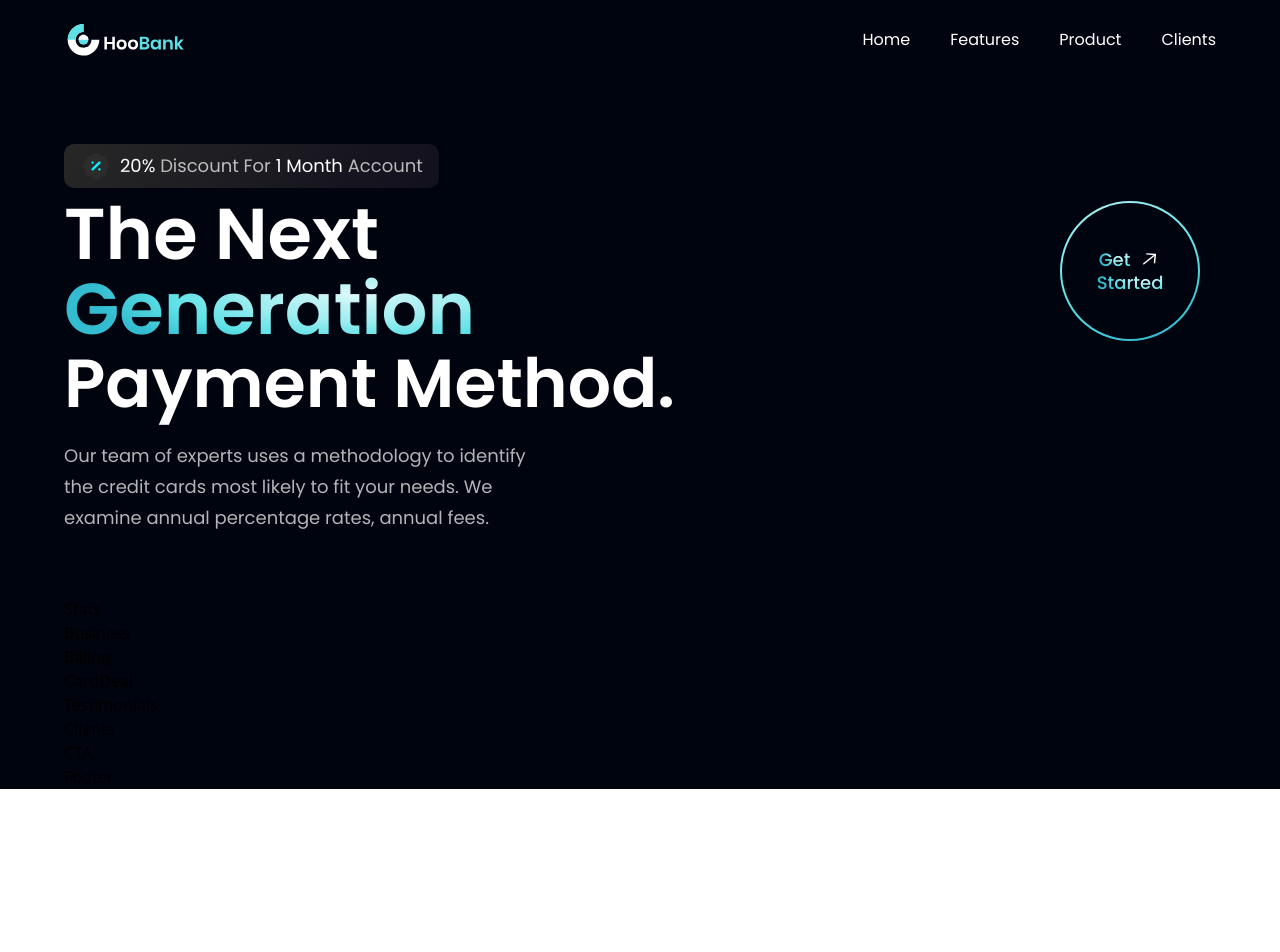
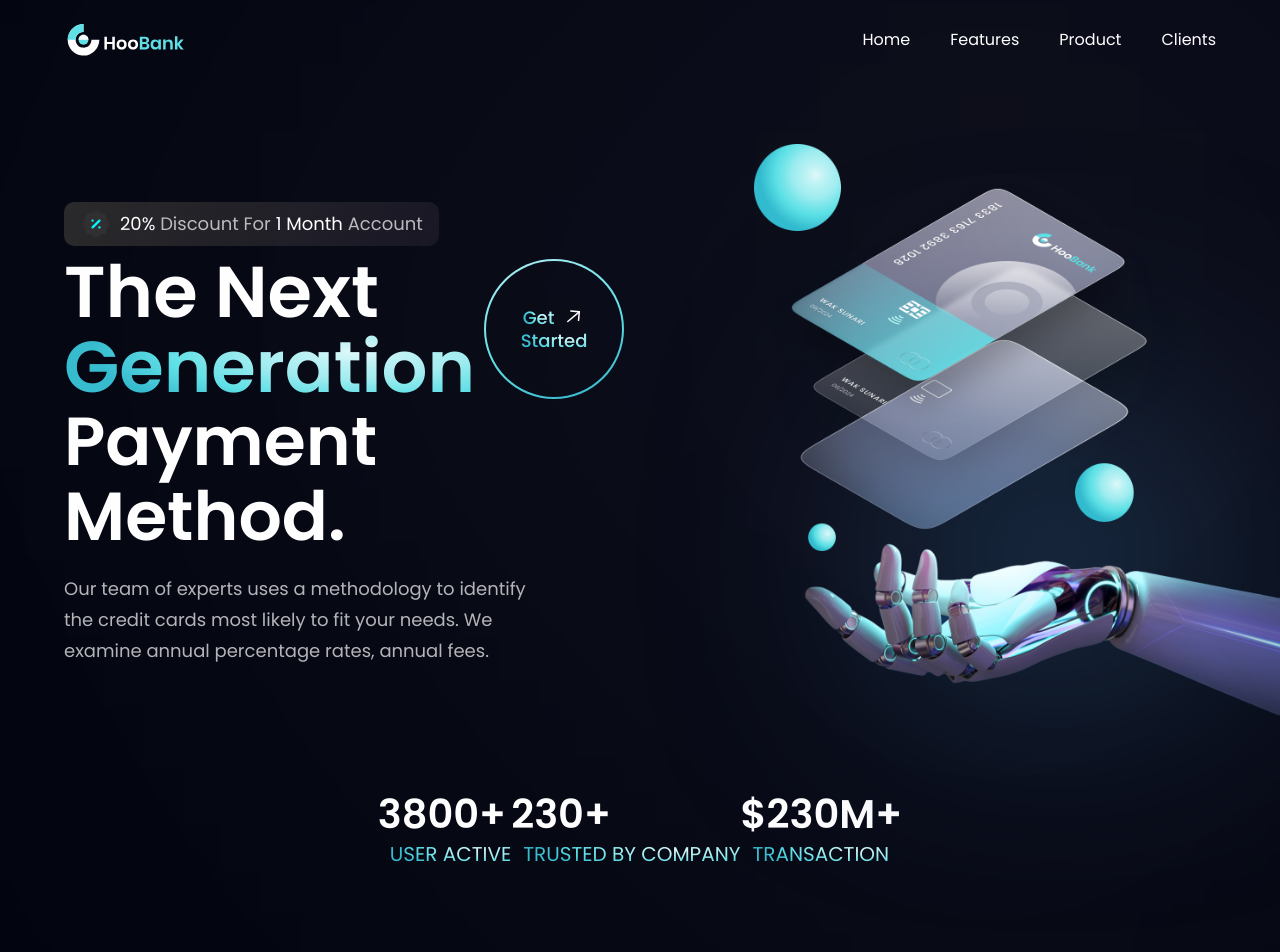
Before and after one commit to Snyrby/react-hoobank, a React (Vite) app: page / in a window 1280 px wide. Shown: the top 952 px of the page. Before the commit the page ends 800 px from the top, so only its background shows below. Built offline with nearby package versions, Linux system fonts and the light colour scheme.

Commit message:
Finished hero section
Now working on the stats section

```diff
--- a/src/components/Hero.jsx
+++ b/src/components/Hero.jsx
@@ -45,6 +45,19 @@
           annual fees.
         </p>
       </div>
+      <div className={`flex-1 flex ${styles.flexCenter} md:my-0 my-10 relative`}>
+        <img
+          src={robot}
+          alt="billing"
+          className="w-[100%] h-[100%] relative z-[5]"
+        />
+        <div className="absolute z-[0] w-[40%] h-[35%] top-0 pink__gradient" />
+        <div className="absolute z-[1] w-[80%] h-[80%] rounded-full bottom-40 white__gradient" />
+        <div className="absolute z-[0] w-[50%] h-[50%] right-20 bottom-20 blue__gradient" />
+      </div>
+      <div className={`ss:hidden ${styles.flexCenter}`}>
+        <GetStarted />
+      </div>
     </section>
   );
 };
--- a/src/components/Stats.jsx
+++ b/src/components/Stats.jsx
@@ -1,9 +1,30 @@
-import React from 'react'
+import { stats } from "../constants";
+import styles from "../style";
 
 const Stats = () => {
   return (
-    <div>Stats</div>
-  )
-}
+    <section
+      className={`${styles.flexCenter} flex-row flex-wrap sm:mb-20 mb-6`}
+    >
+      {stats.map((stat) => (
+        <div key={stat.id} className="">
+          <h4
+            className="font-poppins font-semibold xs:text-[40px]
+          text-[30px] xs:leading-[53px] leading-[43px] text-white"
+          >
+            {stat.value}
+          </h4>
+          <p
+            className="font-poppins font-normal xs:text-[20px]
+          text-[15px] xs:leading-[26px] leading-[21px] text-gradient
+          uppercase ml-3"
+          >
+            {stat.title}
+          </p>
+        </div>
+      ))}
+    </section>
+  );
+};
 
-export default Stats
+export default Stats;
```
